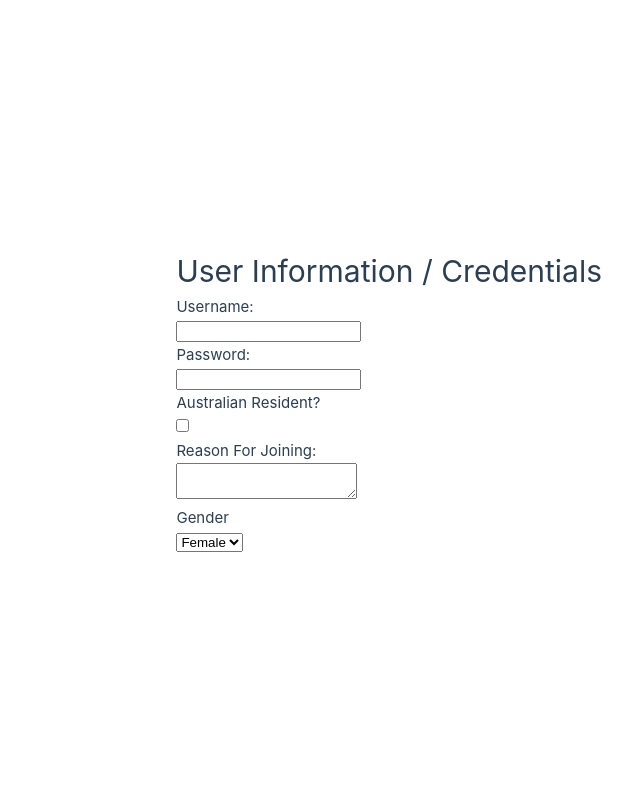
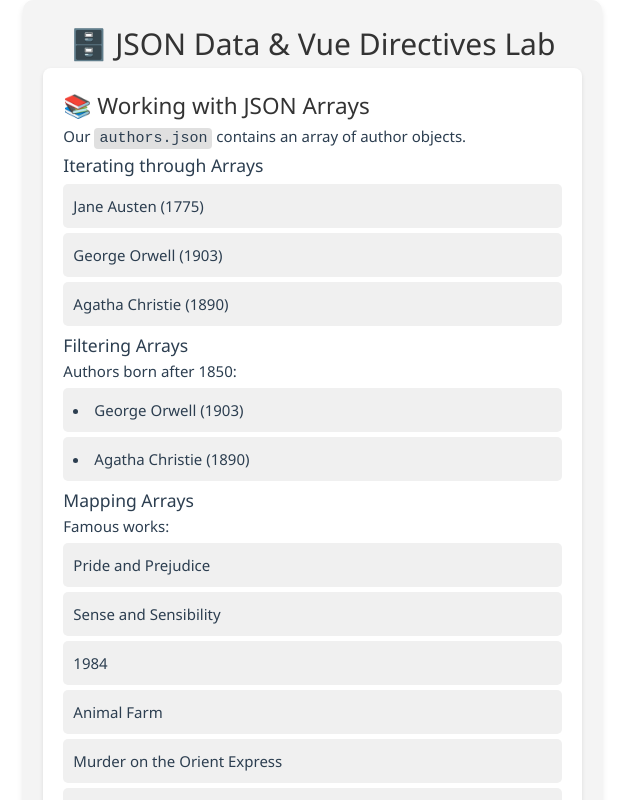
Before and after one commit to Netopia01/5032-24S2-Week02, a Vue app in the folder 5032-24S2-Week02/: page / in a window 1280 px wide. Shown: the top 800 px of the page, without its empty margins (38-678 px from the left). Built offline with nearby package versions, Linux system fonts and the light colour scheme.

Commit message:
Revert "Add Form and Input Types to Form.vue"
This reverts commit fad971080da756c1ddc22c33904bdbf99be62a00.

```diff
--- a/5032-24S2-Week02/src/App.vue
+++ b/5032-24S2-Week02/src/App.vue
@@ -2,12 +2,10 @@
 // import HelloWorld from './components/HelloWorld.vue'
 // import TheWelcome from './components/TheWelcome.vue'
 import JSON from './components/JSON.vue'
-import Form from './components/Form.vue'
 </script>
 
 <template>
-  <!-- <JSON /> -->
-   <Form />
+  <JSON />
 </template>
 
 <style scoped>
--- a/5032-24S2-Week02/src/assets/base.css
+++ b/5032-24S2-Week02/src/assets/base.css
@@ -36,7 +36,7 @@
   --section-gap: 160px;
 }
 
-/* @media (prefers-color-scheme: dark) {
+@media (prefers-color-scheme: dark) {
   :root {
     --color-background: var(--vt-c-black);
     --color-background-soft: var(--vt-c-black-soft);
@@ -48,7 +48,7 @@
     --color-heading: var(--vt-c-text-dark-1);
     --color-text: var(--vt-c-text-dark-2);
   }
-} */
+}
 
 *,
 *::before,
--- a/5032-24S2-Week02/src/components/Form.vue
+++ /dev/null
@@ -1,33 +0,0 @@
-<template>
-    <div class="form">
-        <h1>User Information / Credentials</h1>
-        <form>
-            <label for="username">Username:</label><br>
-            <input type="text" id="username" name="username"><br>
-
-            <label for="password">Password:</label><br>
-            <input type="password" id="password" name="password"><br>
-
-            <label for="isAustralian">Australian Resident?</label><br>
-            <input type="checkbox" id="isAustralian" name="isAustralian"><br>
-
-            <label for="reason">Reason For Joining:</label><br>
-            <textarea id="reason" name="reason" row="3"></textarea><br>
-
-            <label for="gender">Gender</label><br>
-            <select id="gender">
-                <option value="female">Female</option>
-                <option value="male">Male</option>
-                <option value="other">Other</option>
-            </select>
-        </form>
-    </div>
-</template>
-
-<script setup>
-
-</script>
-
-<style scoped>
-
-</style>
```
Also changed, not shown: 1 other file (tests, documents, lock files or other folders).
